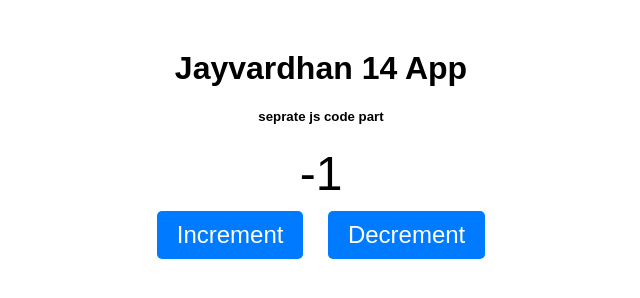
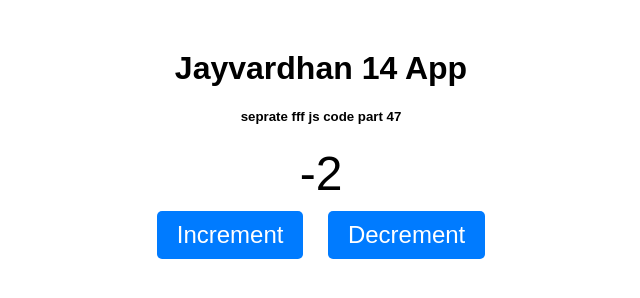
Before and after one commit to jayvardhan2111/circle-cli, a plain HTML site: page index.html in a window 1280 px wide. Both pictures are taken after a click on the button "Decrement". Shown: the full height of the page, 319-959 px from the left. Drawn offline with Linux system fonts and the light colour scheme.

```diff
--- a/index.html
+++ b/index.html
@@ -35,7 +35,7 @@
 </head>
 <body>
   <h1>Jayvardhan 14  App</h1>
-  <h5> seprate js code part</h5>
+  <h5> seprate fff js code part 47</h5>
   <div class="counter" id="counter">0</div>
   <button class="button" onclick="increment()">Increment</button>
   <button class="button" onclick="decrement()">Decrement</button>
--- a/index.js
+++ b/index.js
@@ -12,6 +12,6 @@ let count = 0;
     }
 
     function decrement() {
-      count--;
+      count = count-2;
       updateCounter();
     }
```
Also changed, not shown: 1 other file.
